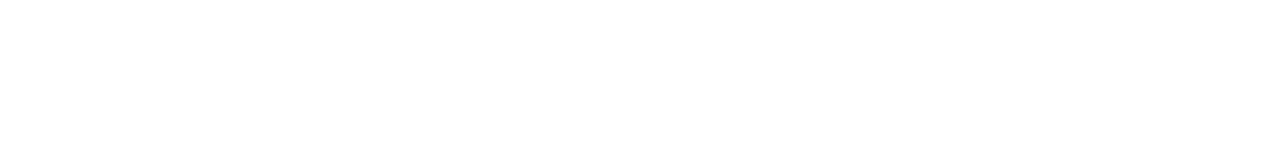
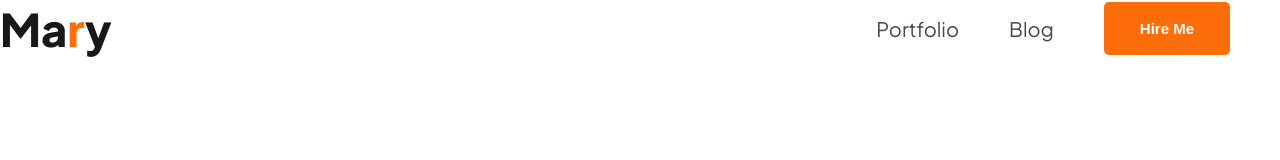
Before and after one commit to mahisurrahman/moduleFive-Classwork, a plain HTML site: page index.html in a window 1280 px wide. Drawn offline with Linux system fonts and the light colour scheme.

Commit message:
Added the Navbar

```diff
--- a/index.html
+++ b/index.html
@@ -1,13 +1,30 @@
 <!DOCTYPE html>
 <html lang="en">
+
 <head>
     <meta charset="UTF-8">
     <meta name="viewport" content="width=device-width, initial-scale=1.0">
     <title>Module Five Class Work (Mary Hardy)</title>
+
+    <link rel="preconnect" href="https://fonts.googleapis.com">
+    <link rel="preconnect" href="https://fonts.gstatic.com" crossorigin>
+    <link
+        href="https://fonts.googleapis.com/css2?family=Open+Sans:ital,wght@0,400;0,600;0,800;1,400;1,600;1,800&family=Plus+Jakarta+Sans:wght@300;400;500;600;700;800&display=swap"
+        rel="stylesheet">
+    <link rel="shortcut icon" href="images/hardy.png" type="image/x-icon">
+    <link rel="stylesheet" href="style.css">
 </head>
+
 <body>
     <header>
-
+        <nav>
+            <h3>Ma<span style="color: #FD6E0A;">r</span>y</h3>
+            <ul>
+                <li><a href="#">Portfolio</a></li>
+                <li><a href="#">Blog</a></li>
+                <li><button>Hire Me</button></li>
+            </ul>
+        </nav>
     </header>
     <main>
 
@@ -16,4 +33,5 @@
 
     </footer>
 </body>
+
 </html>
--- a/style.css
+++ b/style.css
@@ -0,0 +1,51 @@
+*{
+    margin: 0;
+    padding: 0;
+}
+
+
+body{
+    font-family: 'Open Sans', sans-serif;
+    font-family: 'Plus Jakarta Sans', sans-serif;
+}
+
+nav {
+    display: flex;
+    justify-content: space-between;
+    align-items: center;
+}
+
+nav >ul{
+    display: flex;
+    align-items: center;
+}
+
+nav li{
+    list-style: none;
+    margin-right: 50px;
+    align-items: center;
+}
+
+nav a{
+    text-decoration: none;
+    color: #474747;
+    font-size: 20px;
+    font-weight: 400;
+}
+
+nav h3{
+    font-size: 45px;
+    color: #181818;
+    text-shadow: 0px 4px 4px 0px rgba(0, 0, 0, 0.25);
+    font-weight: 800;
+}
+
+nav li button{
+    background-color: #FD6E0A;
+    border-radius: 5px;
+    color: white;
+    border: 0;
+    font-size: 15px;
+    font-weight: 700;
+    padding: 18px 36px;
+}
```
